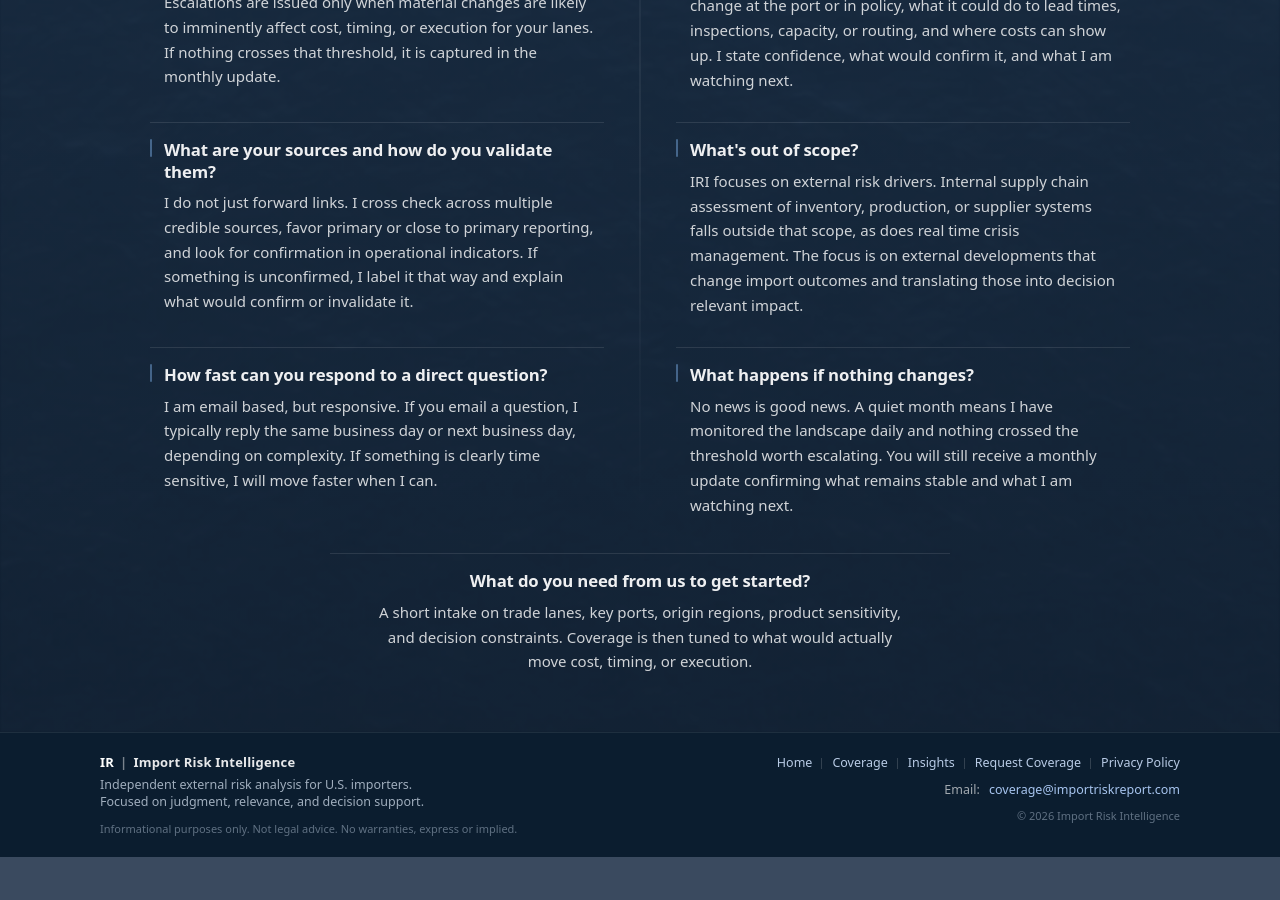
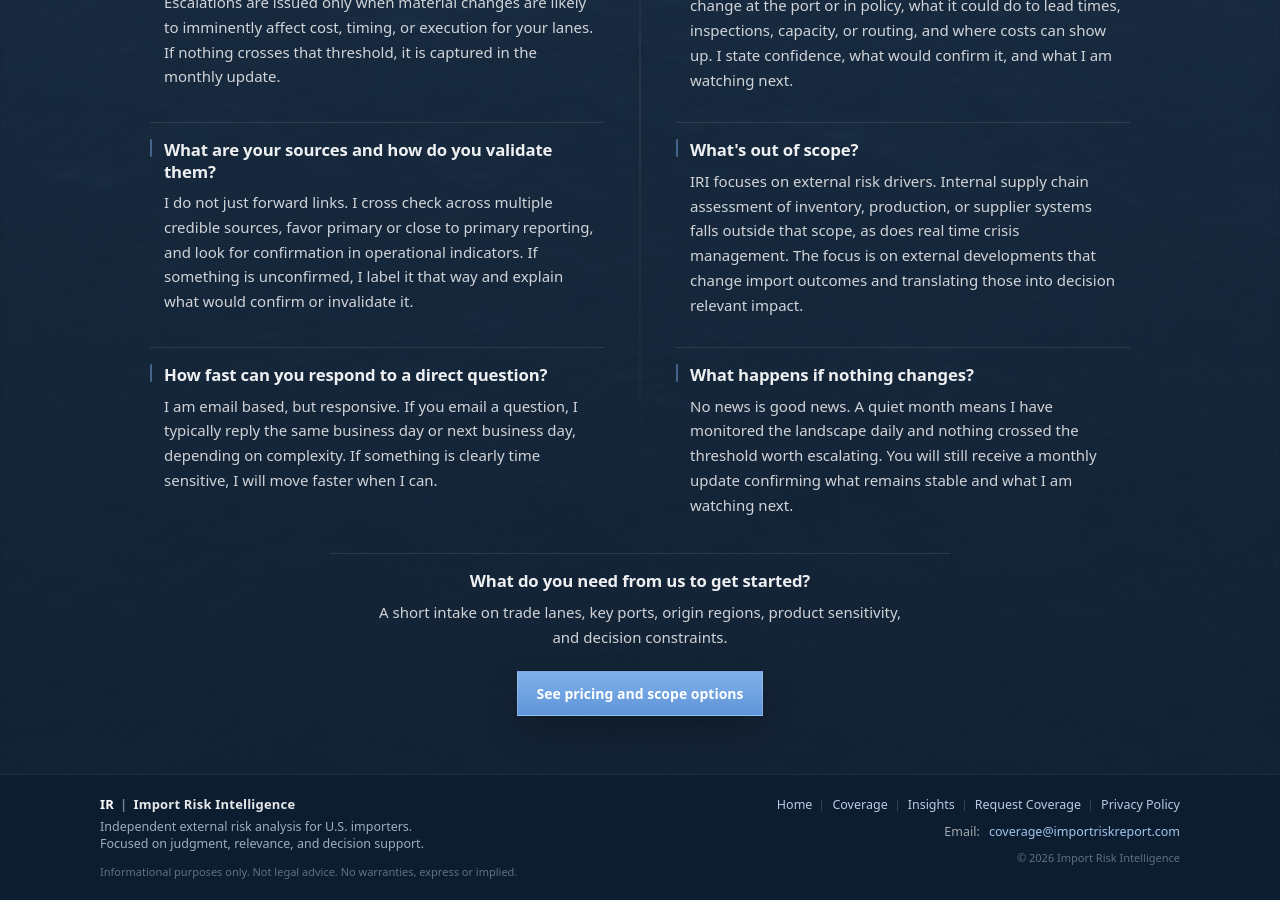
Before and after one commit to importrisk/import-risk-intelligence-site, a Jekyll site: the page built from coverage.html, in a window 1280 px wide and 900 px high, scrolled down 2454 px. Built offline with Jekyll 4.4.1, drawn with Linux system fonts in a browser that asks for light colours; before the commit the page ends 3311 px from its top, so only the background shows below that.

Commit message:
Update coverage.html

```diff
--- a/coverage.html
+++ b/coverage.html
@@ -271,11 +271,15 @@ css: /method.css?v=100
           </div>
 
           <div class="mp-faq-item mp-faq-centered">
-            <h4 class="mp-q">What do you need from us to get started?</h4>
-            <p class="mp-a">
-              A short intake on trade lanes, key ports, origin regions, product sensitivity, and decision constraints. Coverage is then tuned to what would actually move cost, timing, or execution.
-            </p>
-          </div>
+  <h4 class="mp-q">What do you need from us to get started?</h4>
+  <p class="mp-a">
+    A short intake on trade lanes, key ports, origin regions, product sensitivity, and decision constraints.
+  </p>
+
+  <div class="mp-actions" style="margin-top: 22px;">
+    <a class="btn btn-primary" href="/pricing.html">See pricing and scope options</a>
+  </div>
+</div>
         </section>
 
       </div>
```
